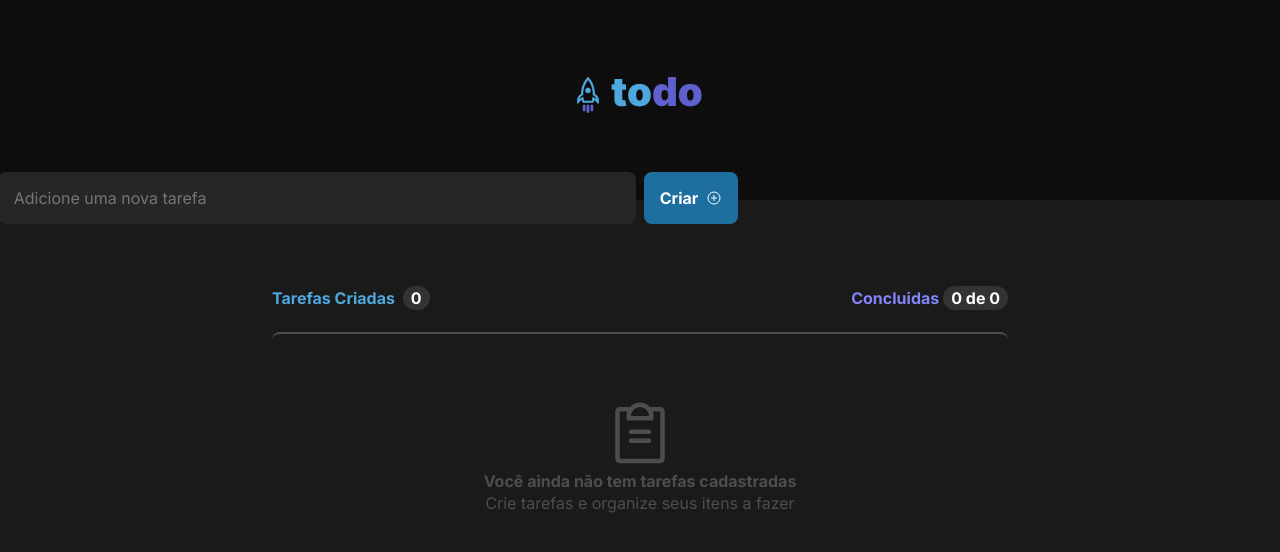
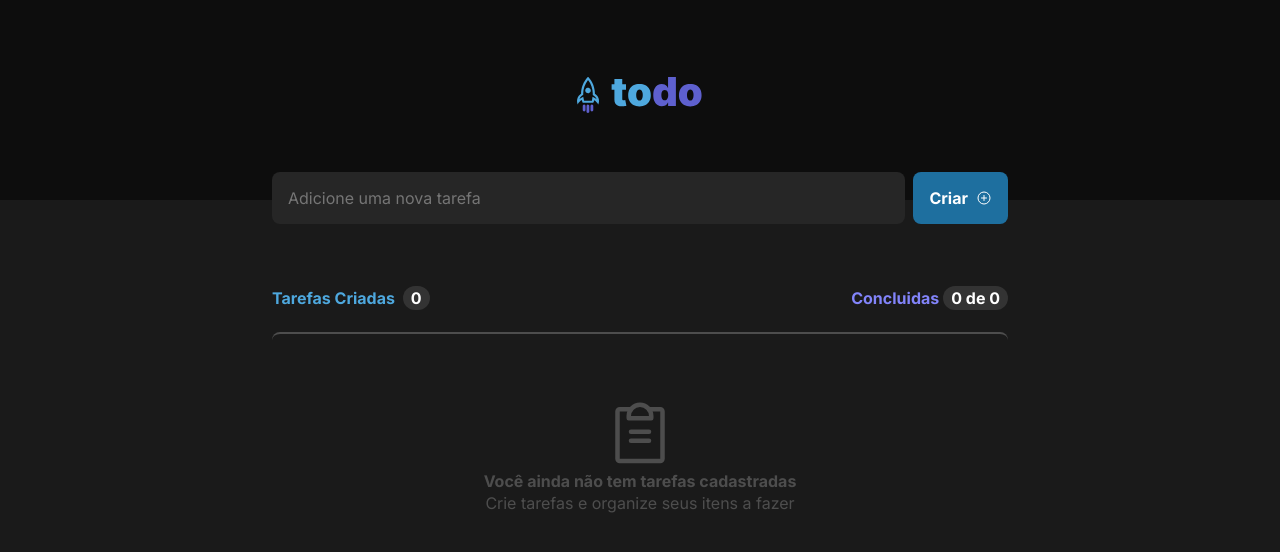
Before and after one commit to leticiar-io/todo-challenge, a React (Vite) app: page / in a window 1280 px wide. Shown: the top 552 px of the page. Built offline with nearby package versions, Linux system fonts and the light colour scheme.

Commit message:
fixing responsiveness

```diff
--- a/src/components/NewTask.module.css
+++ b/src/components/NewTask.module.css
@@ -2,10 +2,10 @@
     justify-content: center;
     align-items: flex-start;
     display: flex;
-    width: 46rem;
 }
 
 .formContainer {
+    width: 46rem;
     display: flex;
     gap: 8px;
 
```
